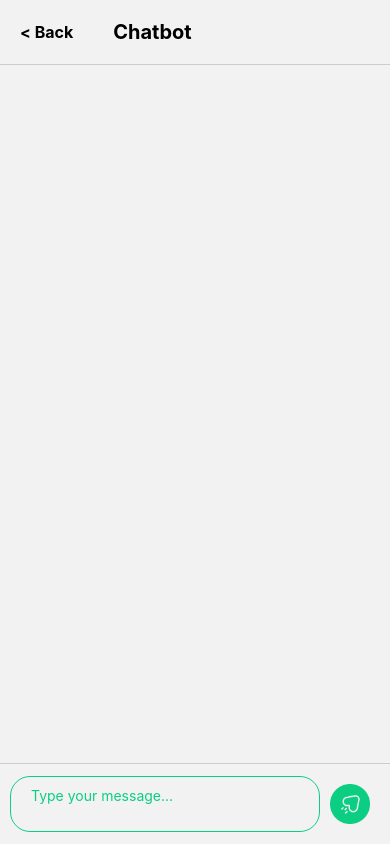
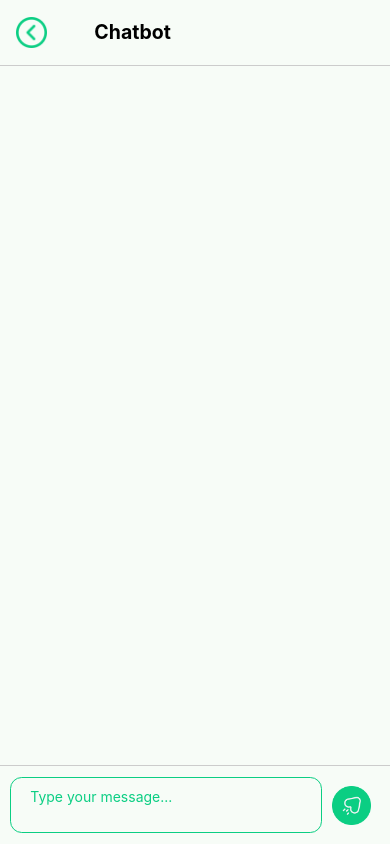
Before and after one commit to DSGPproject/FrontEnd, a React Native app: screen / in a window 390 px wide. Both pictures are taken after a click on the element 342 px from the left and 796 px from the top of the page. Built offline with nearby package versions, Linux system fonts and the light colour scheme.

Commit message:
ChatScreen updated again

```diff
--- a/Screens/ChatScreen.js
+++ b/Screens/ChatScreen.js
@@ -1,5 +1,6 @@
 import React, { useState } from 'react';
-import { View, Text, TextInput, TouchableOpacity, StyleSheet, ScrollView, Image } from 'react-native';
+import { View, Text, TextInput, TouchableOpacity, StyleSheet, ScrollView, Image, Dimensions } from 'react-native';
+import { SafeAreaView } from 'react-native-safe-area-context';
 
 const ChatScreen = ({ navigation }) => {
   const [messages, setMessages] = useState([]);
@@ -13,10 +14,10 @@ const ChatScreen = ({ navigation }) => {
   };
 
   return (
-    <View style={styles.container}>
+    <SafeAreaView style={styles.container}>
       <View style={styles.header}>
         <TouchableOpacity onPress={() => navigation.goBack()}>
-          <Text style={styles.backButton}>{'< Back'}</Text>
+          <Image source={require('../assets/previous.png')} style={styles.backButtonImage} />
         </TouchableOpacity>
         <Text style={styles.chatTitle}>Chatbot</Text>
         <View style={{ flex: 1 }} />
@@ -47,46 +48,50 @@ const ChatScreen = ({ navigation }) => {
           <Image source={require('../assets/sendButton.png')} style={styles.sendButtonImage} />
         </TouchableOpacity>
       </View>
-    </View>
+    </SafeAreaView>
   );
 };
+
+const windowWidth = Dimensions.get('window').width;
+const windowHeight = Dimensions.get('window').height;
 
 const styles = StyleSheet.create({
   container: {
     flex: 1,
+    backgroundColor: '#F7FCF7',
   },
   header: {
     flexDirection: 'row',
     alignItems: 'center',
     justifyContent: 'center',
-    paddingVertical: 20,
+    paddingVertical: windowHeight * 0.02,
     borderBottomWidth: 1,
     borderBottomColor: '#ccc',
   },
-  backButton: {
-    fontSize: 16,
-    fontWeight: 'bold',
-    marginLeft: 20,
+  backButtonImage: {
+    width: windowWidth * 0.08,
+    height: windowWidth * 0.08,
+    marginLeft: windowWidth * 0.04,
   },
   chatTitle: {
-    fontSize: 20,
+    fontSize: windowWidth * 0.05,
     fontWeight: 'bold',
+    textAlign: 'center',
     flex: 1,
-    textAlign: 'center',
   },
   messagesContainer: {
     flex: 1,
-    paddingHorizontal: 20,
+    paddingHorizontal: windowWidth * 0.05,
   },
   messagesContent: {
     flexGrow: 1,
     justifyContent: 'flex-end',
   },
   message: {
-    maxWidth: '70%',
-    padding: 10,
-    borderRadius: 10,
-    marginBottom: 10,
+    maxWidth: windowWidth * 0.7,
+    padding: windowWidth * 0.025,
+    borderRadius: windowWidth * 0.02,
+    marginBottom: windowWidth * 0.025,
   },
   userMessage: {
     alignSelf: 'flex-end',
@@ -99,32 +104,31 @@ const styles = StyleSheet.create({
     color: '#000',
   },
   messageText: {
-    fontSize: 16,
+    fontSize: windowWidth * 0.035,
   },
   inputContainer: {
     flexDirection: 'row',
     alignItems: 'center',
     borderTopWidth: 1,
     borderTopColor: '#ccc',
-    padding: 10,
+    padding: windowWidth * 0.025,
   },
   input: {
-    borderRadius: 20,
+    borderRadius: windowWidth * 0.03,
     borderStyle: "solid",
     borderColor: '#0bce83',
-    borderWidth: 1.5,
-    paddingHorizontal: 20,
-    paddingVertical: 10,
+    borderWidth: windowWidth * 0.003,
+    paddingHorizontal: windowWidth * 0.05,
+    paddingVertical: windowWidth * 0.025,
     flex: 1,
     backgroundColor: 'transparent',
   },
   sendButton: {
-    borderRadius: 10,
-    padding: 10,
+    padding: windowWidth * 0.025,
   },
   sendButtonImage: {
-    width: 40,
-    height: 40,
+    width: windowWidth * 0.1,
+    height: windowWidth * 0.1,
     resizeMode: 'contain',
   },
 });
--- a/app.json
+++ b/app.json
@@ -1,7 +1,7 @@
 {
   "expo": {
-    "name": "tlss",
-    "slug": "tlss",
+    "name": "GreenGuard",
+    "slug": "GreenGuard",
     "version": "1.0.0",
     "orientation": "portrait",
     "icon": "./assets/icon.png",
--- a/package.json
+++ b/package.json
@@ -1,5 +1,5 @@
 {
-  "name": "tlss",
+  "name": "GreenGuard",
   "version": "1.0.0",
   "main": "node_modules/expo/AppEntry.js",
   "scripts": {
```
Also changed, not shown: assets/previous.png (added).
